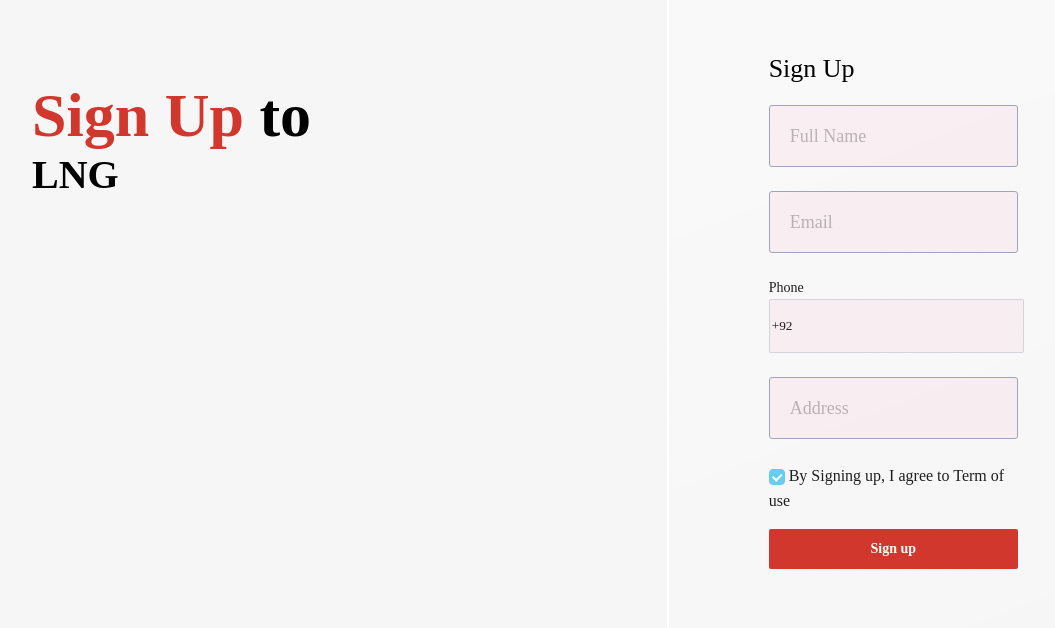
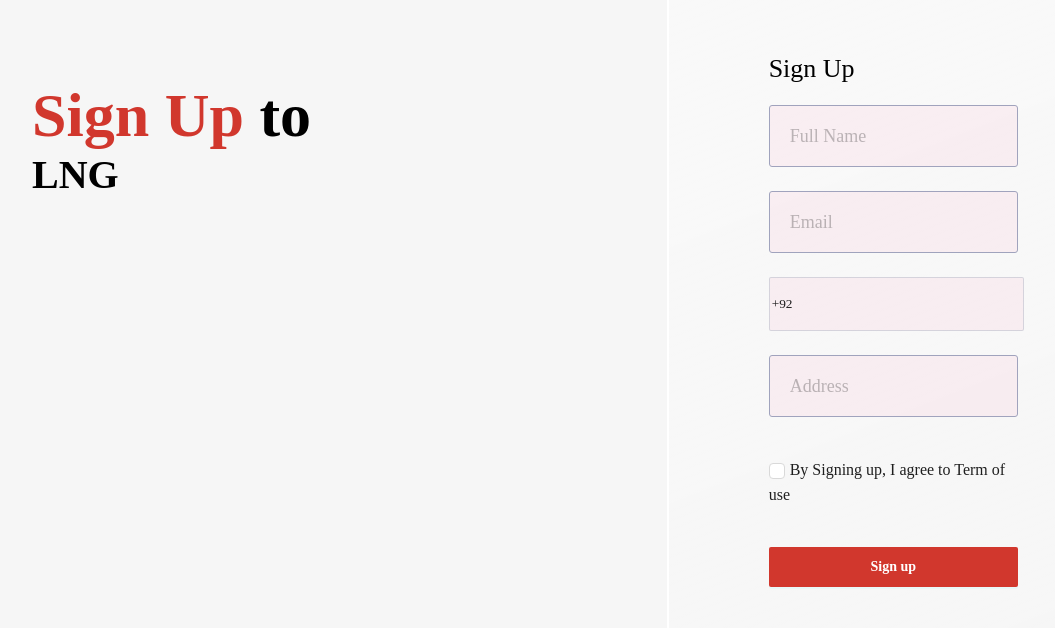
Before and after one commit to Zahir-Abbas-developer/gasapp, a React (Create React App) app: page /sign-up in a window 1280 px wide. Shown: the part 170-798 px from the top of the page, without its empty margins (80-1135 px from the left). Built offline with nearby package versions, Linux system fonts and the light colour scheme.

Commit message:
#commit updated code

```diff
--- a/src/components/Authentication/Login.tsx
+++ b/src/components/Authentication/Login.tsx
@@ -22,7 +22,7 @@ import { ConfirmationCode } from "../Otp/otp";
 
 //comment for testing
 const Login = () => {
-  const [errorMessage, setErrorMessage] = useState(false);
+
   const [changePasswordErrorMessage, setChangePasswordErrorMessage] =
     useState("");
   let navigate = useNavigate();
@@ -33,6 +33,8 @@ const Login = () => {
   const [isLoadingSignUp ,setIsLoadingSignUp]=useState(false)
   const [phoneNumber ,setPhoneNumber]=useState({})
   const [isCheckbox ,setIsCheckbox]=useState(false)
+  const [isChecked, setIsChecked] = useState(false);
+  const [errorMessage, setErrorMessage] = useState('');
   const [signInPostRequest, { isLoading }] = useSignInPostRequestMutation();
   const [forgetPasswordRequest, { isLoading: isLoadingForgetPassword }] =
     useForgetPasswordRequestMutation();
@@ -42,8 +44,16 @@ const Login = () => {
   const [authSignUp] = useAuthSignUpMutation();
   const [changePasswordPostRequest, { isLoading: changePasswordLoading }] =
     useChangePasswordPostRequestMutation();
+    const onChange = (e:any) => {
+      setIsChecked(e.target.checked);
+      setErrorMessage('');
+    };
 
   const onFinishSignUp = async (values: any) => {
+    if (!isChecked) {
+      setErrorMessage('You must agree to the terms of use.');
+      return;
+    }
     delete values?.confirmpassWord;
 
     setIsLoadingSignUp(true)
@@ -131,10 +141,7 @@ const Login = () => {
     //   }
     // }
   };
-  const onChange = (e: any) => {
-    console.log(`checked = ${e.target.checked}`);
-    setIsCheckbox(e.target.checked)
-  };
+
   const onCaptchaVerify = () => {
     if (!(window as any).recaptchaVerifier) {
       (window as any).recaptchaVerifier = new RecaptchaVerifier(
@@ -370,9 +377,16 @@ const handlePhoneNumberChange = (value:any) => {
                     className="input-style"
                   />
                 </Form.Item>
-                <p style={{ color: "red" }}>{errorMessage}</p>
-
-                <p className="fs-16"> <Checkbox defaultChecked onChange={onChange}></Checkbox> By Signing up, I agree to Term of use</p>
+                <Form.Item>
+        <p style={{ color: "red" }}>{errorMessage}</p>
+        <p className="fs-16">
+          <Checkbox
+            checked={isChecked}
+            onChange={onChange}
+          />
+           <span style={{marginLeft:"5px"}}>By Signing up, I agree to Term of use</span>
+        </p>
+      </Form.Item>
                   {" "}
                   <Button
                     type="primary"
--- a/src/components/Authentication/SignIn.scss
+++ b/src/components/Authentication/SignIn.scss
@@ -173,7 +173,11 @@ text-align: center;
     color: #a0acbb;
   }
 }
+.special-label{
+  display: none !important;
+}
 .phone-input-style .phone-input-style {
+
   height: 40px;
   width: 100%;
   border-radius: 2px !important;
--- a/src/components/ClientTabs/SelectServices/Drawer.tsx
+++ b/src/components/ClientTabs/SelectServices/Drawer.tsx
@@ -67,7 +67,7 @@ console.log(orderData)
           <p>Amount :</p>
           </Col>
           <Col xs={12}>
-         <p> {orderData?.price}</p>
+         <p> {orderData?.price} Rs</p>
           </Col>
           <Col xs={12}>
          <p> Size :</p>
--- a/src/components/Otp/otp.tsx
+++ b/src/components/Otp/otp.tsx
@@ -30,12 +30,12 @@ export const TwoFactorAuth = (props: any) => {
               Authentication.
             </span>
             <div>
-              <p
+              {/* <p
                 className="title-color fs-12 fw-500 m-0 label-color "
                 style={{ marginTop: "20px", marginBottom: '5px' }}
               >
                 Phone
-              </p>
+              </p> */}
 
               <Form form={form}>
                 <Form.Item
```
